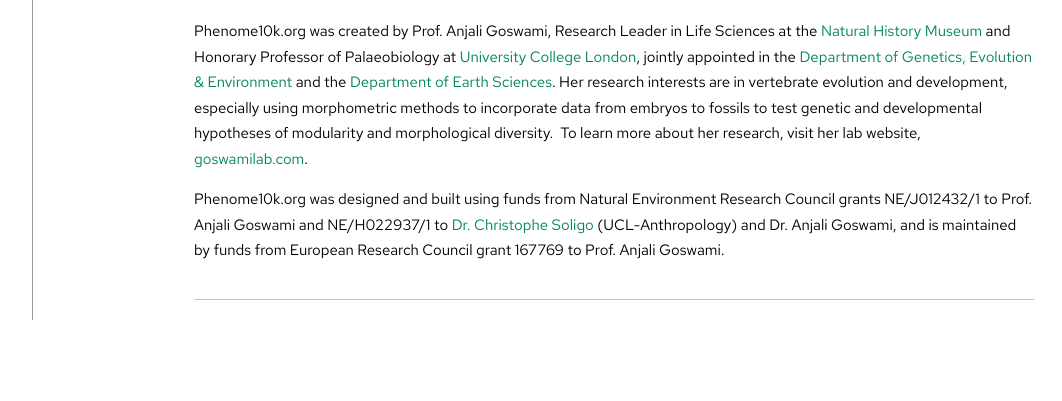
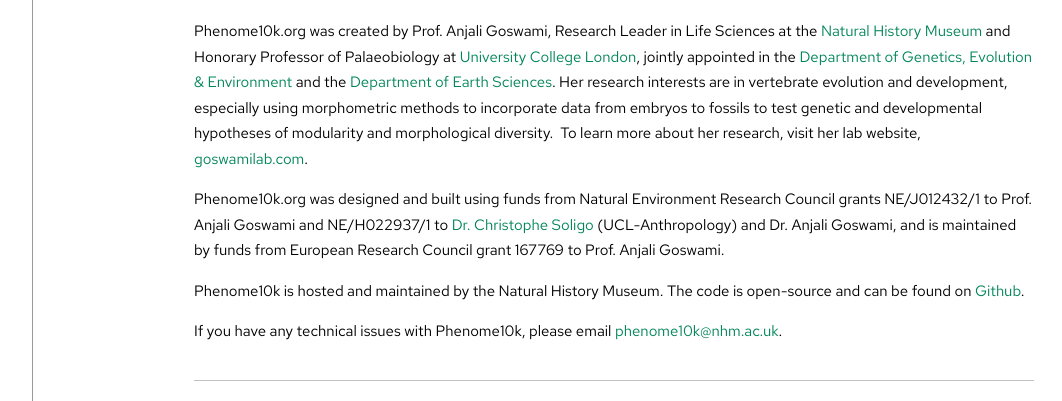
Before and after one commit to NaturalHistoryMuseum/phenome-10k, a Flask app: page /about in a window 1280 px wide. Shown: the part 1627-2028 px from the top of the page, without its empty margins (196-1258 px from the left). Before the commit the page ends 1947 px from the top, so only its background shows below. Run offline with Flask 2, Linux system fonts and the light colour scheme; parts of the project's set-up code (start-up, migrations or seed data) failed here and were passed over; some libraries are stand-ins or nearby versions.

Commit message:
Add contact details

```diff
--- a/api/phenome10k/templates/home/about.html
+++ b/api/phenome10k/templates/home/about.html
@@ -86,6 +86,10 @@
           <a href="https://www.ucl.ac.uk/anthropology/people/academic_staff/c_soligo">Dr. Christophe Soligo</a>
            (UCL-Anthropology) and Dr. Anjali Goswami, and is maintained by funds from European Research Council
            grant 167769 to Prof. Anjali Goswami.</p>
+
+        <p>Phenome10k is hosted and maintained by the Natural History Museum. The code is open-source and can be found on <a href="https://github.com/NaturalHistoryMuseum/phenome-10k">Github</a>.</p>
+
+        <p>If you have any technical issues with Phenome10k, please email <a href="mailto:phenome10k@nhm.ac.uk">phenome10k@nhm.ac.uk</a>.</p>
       </section>
     </article>
   </div>
```
